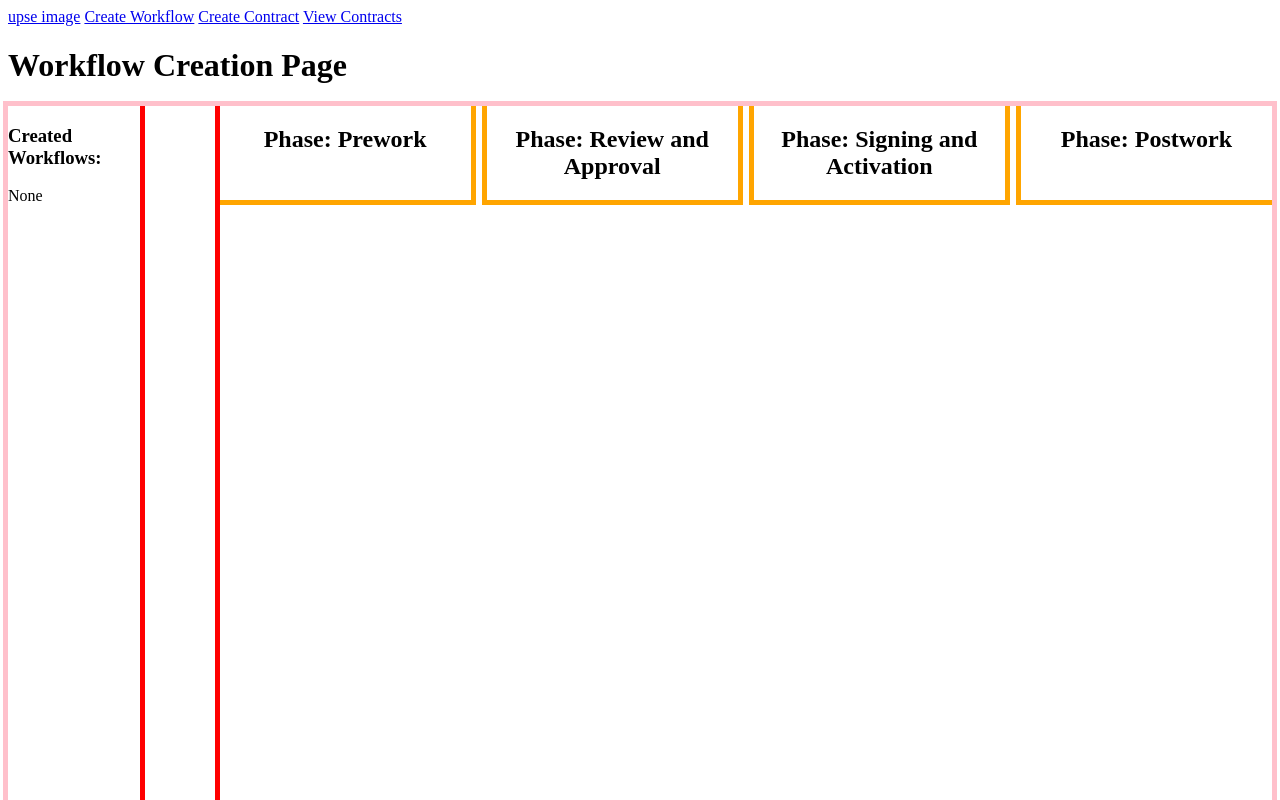
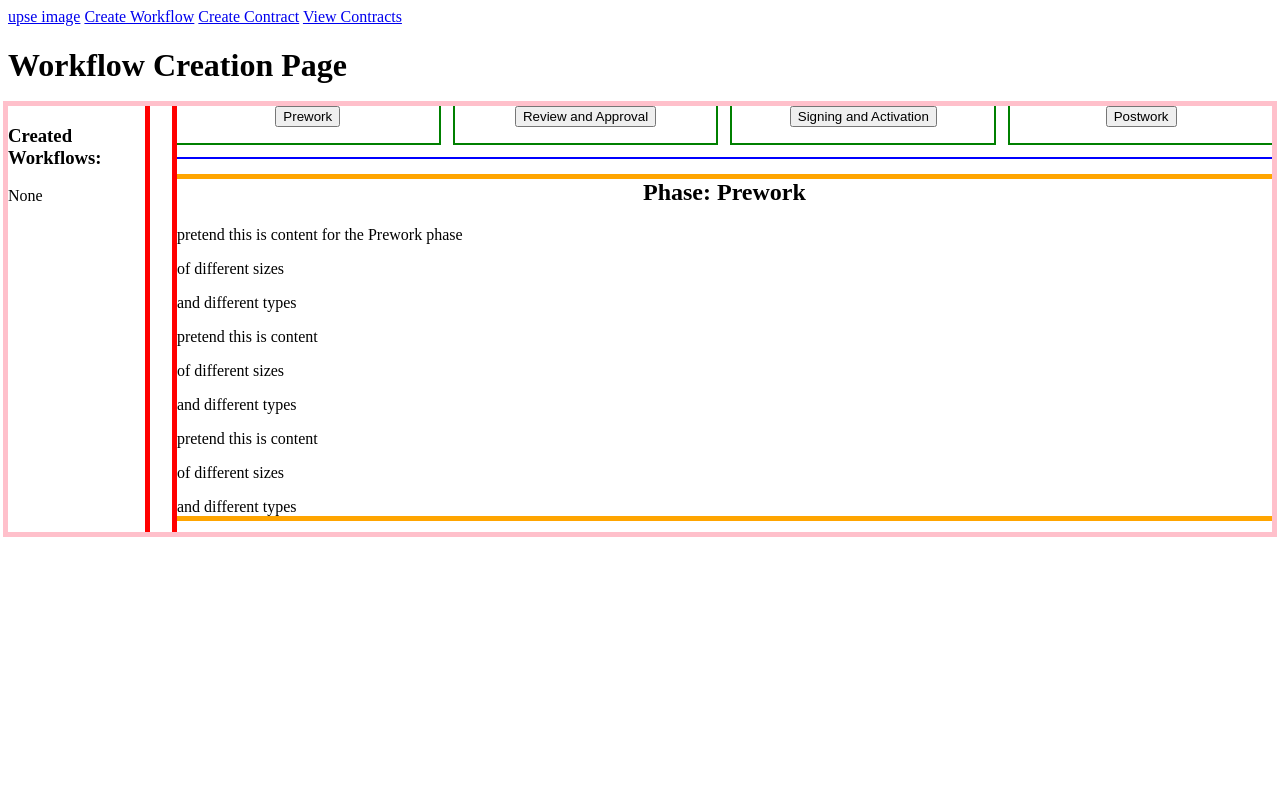
Before and after one commit to RK-200/192upsecms, a SvelteKit app in the folder cims/: page /workflow in a window 1280 px wide. Shown: the top 800 px of the page. Built offline with nearby package versions, Linux system fonts and the light colour scheme.

Commit message:
phase changing is functional, outlines are for debugging purposes only, waiting for styling from other mems

```diff
--- a/cims/src/routes/workflow/+page.svelte
+++ b/cims/src/routes/workflow/+page.svelte
@@ -20,7 +20,7 @@
     .main-content {
         display: grid;
         grid-template-columns: 1fr 8fr;
-        gap: 5em;
+        gap: 2em;
 
         outline: 5px solid pink;
     }
--- a/cims/src/routes/workflow/WorkflowMainPanel.svelte
+++ b/cims/src/routes/workflow/WorkflowMainPanel.svelte
@@ -1,15 +1,54 @@
 <script lang="ts">
     import WorkflowPhase from "./WorkflowPhase.svelte";
 
-    let currDisplayed = "Prework";
+    let activePhase = $state("Prework");
+    let phases = ["Prework", "Review and Approval", "Signing and Activation", "Postwork"];
 
+
+    function onHeaderClick(phase: string) {
+        activePhase = phase;
+    }
 </script>
 
 <div class="phases-root">
-    <WorkflowPhase phase={"Prework"}/>
-    <WorkflowPhase phase={"Review and Approval"}/>
-    <WorkflowPhase phase={"Signing and Activation"}/>
-    <WorkflowPhase phase={"Postwork"}/>
+    <div class="phase-header">
+        <button onclick={() => {onHeaderClick(phases[0])}}>
+            {phases[0]}
+        </button>
+    </div>
+    <div class="phase-header">
+        <button onclick={() => {onHeaderClick(phases[1])}}>
+            {phases[1]}
+        </button>
+    </div>
+    <div class="phase-header">
+        <button onclick={() => {onHeaderClick(phases[2])}}>
+            {phases[2]}
+        </button>
+    </div>
+    <div class="phase-header">
+        <button onclick={() => {onHeaderClick(phases[3])}}>
+            {phases[3]}
+        </button>
+    </div>
+
+    {#if activePhase==phases[0]}
+        <div class="active-phase">
+            <WorkflowPhase phase={phases[0]}/>
+        </div>
+    {:else if activePhase==phases[1]}
+        <div class="active-phase">
+            <WorkflowPhase phase={phases[1]}/>
+        </div>
+    {:else if activePhase==phases[2]}
+        <div class="active-phase">
+            <WorkflowPhase phase={phases[2]}/>
+        </div>
+    {:else if activePhase==phases[3]}
+        <div class="active-phase">
+            <WorkflowPhase phase={phases[3]}/>
+        </div>
+    {/if}
 </div>
 
 <style>
@@ -21,4 +60,15 @@
 
         outline: 5px solid red;
     }
+
+    .active-phase {
+        outline: 2px solid blue;
+
+        grid-column: 1 / 5;
+    }
+
+    .phase-header {
+        text-align: center;
+        outline: 2px solid green;
+    }
 </style>
--- a/cims/src/routes/workflow/WorkflowPhase.svelte
+++ b/cims/src/routes/workflow/WorkflowPhase.svelte
@@ -4,6 +4,15 @@
 
 <div class="phase debug-box">
     <h2 style="text-align:center">Phase: {phase}</h2>
+    <p>pretend this is content for the {phase} phase</p>
+    <p>of different sizes</p>
+    <p>and different types</p>
+    <p>pretend this is content</p>
+    <p>of different sizes</p>
+    <p>and different types</p>
+    <p>pretend this is content</p>
+    <p>of different sizes</p>
+    <p>and different types</p>
 </div>
 
 <style>
```
